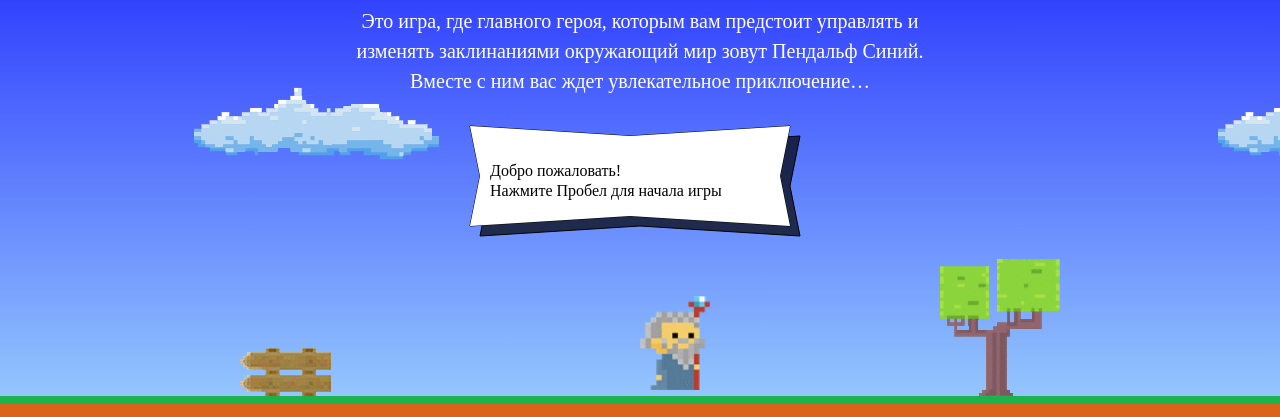
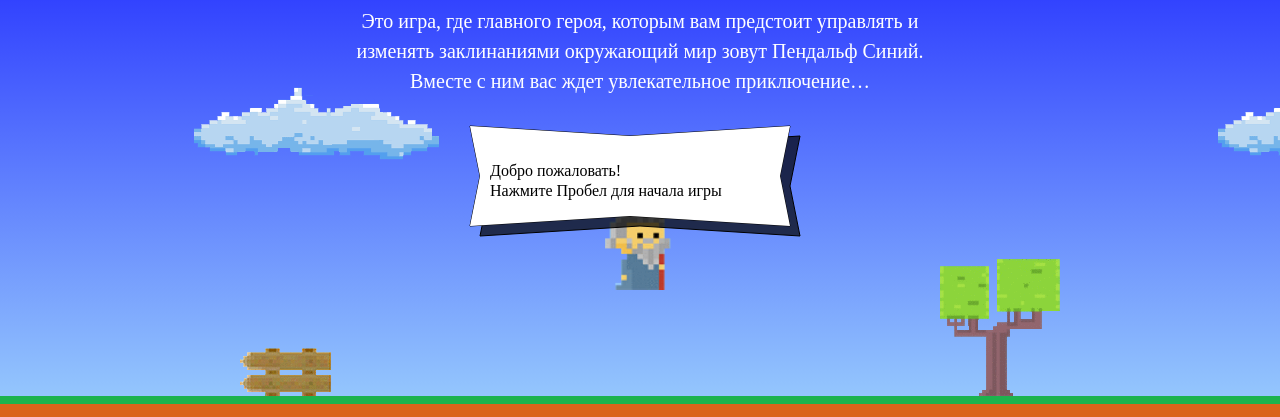
Before and after one commit to earthaddicted/88604-code-and-magick-17, a website: page index.html in a window 1280 px wide. Shown: the part 203-620 px from the top of the page. Drawn offline with Linux system fonts and the light colour scheme; a web font is replaced by a local one.

Commit message:
fix wizard width and height in the screen, editconfig file - return 2 spaces

```diff
--- a/index.html
+++ b/index.html
@@ -195,14 +195,15 @@
   };
 
   var getWizardX = function (width) {
-        return width / 2;
+    return (width - wizardWidth) / 2;
   };
 
   var getWizardY = function (height) {
-        return height * 2 / 3;
+    return height / 3;
   };
 
 </script>
+<script src="js/stat.js"></script>
 <script src="js/game.js"></script>
 
 </body>
--- /dev/null
+++ b/js/stat.js
@@ -0,0 +1,4 @@
+
+var renderStatistics = function (ctx, names, times) {
+
+};
```
Also changed, not shown: 1 other file. Lines whose indentation alone changed are shown as unchanged.
